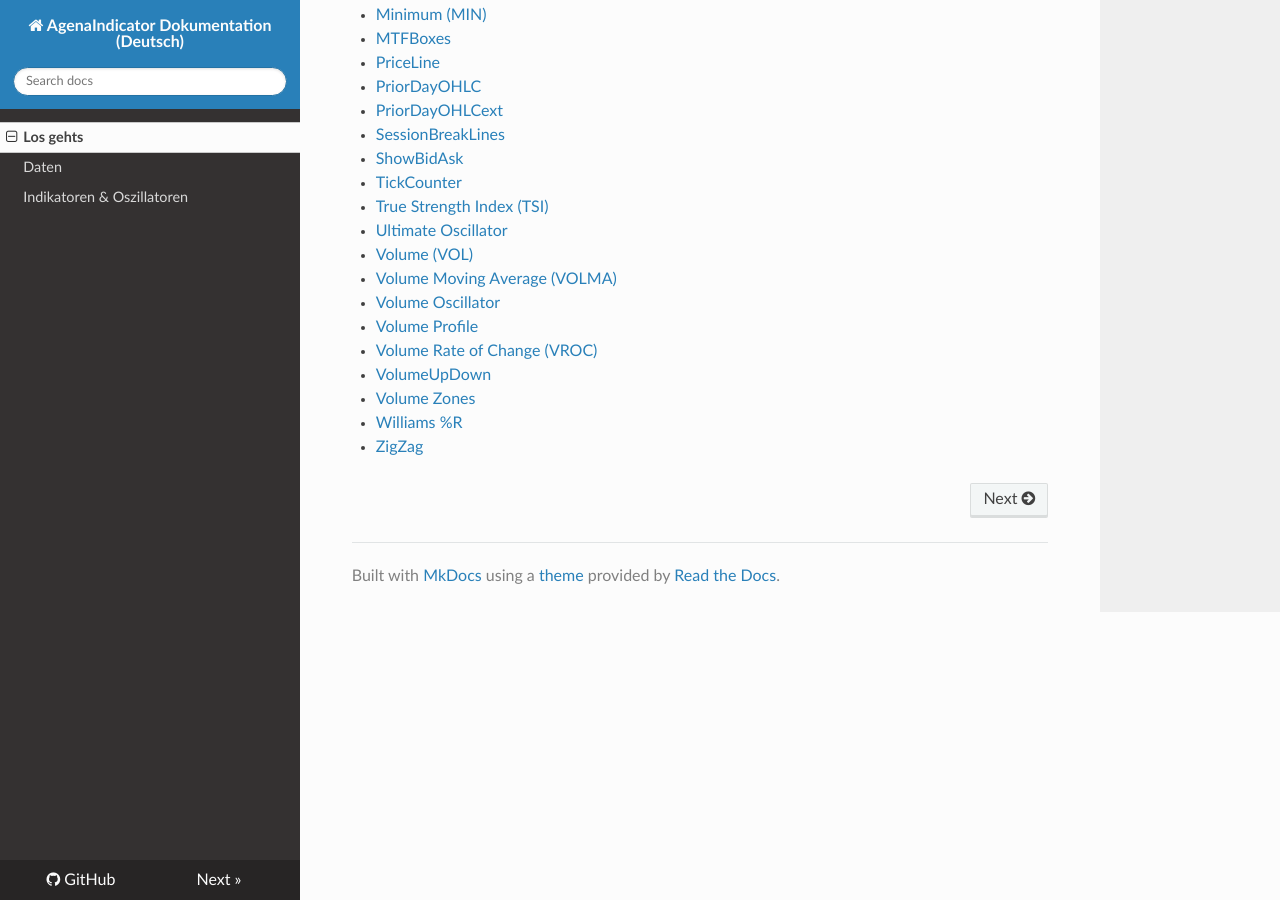
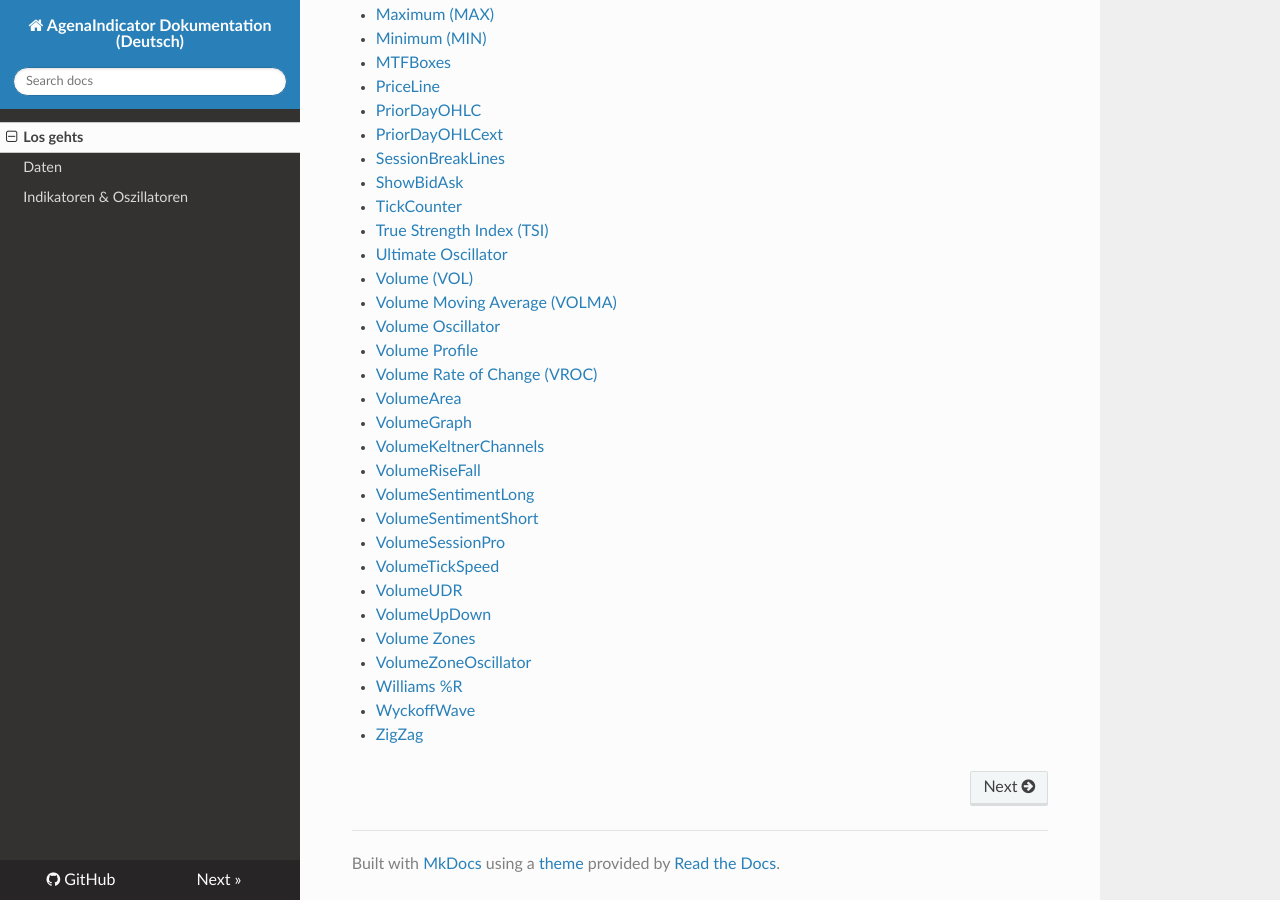
Before and after one commit to AgenaTrader/AgenaIndicator-documentation-de, an MkDocs documentation site: the page built from sources/index.md, in a window 1280 px wide and 900 px high, scrolled down 3486 px. Built offline with MkDocs 1.6.1, drawn with Linux system fonts in a browser that asks for light colours; nearby versions of some CDN libraries; old or Windows-style settings are respelled for this version of MkDocs; some of the changed text lies outside the part shown.

Commit message:
Update index.md

```diff
--- a/sources/index.md
+++ b/sources/index.md
@@ -147,7 +148,18 @@ Möchten Sie mehr über die AgenaTrader Indikatoren zu lernen? Wir haben die Res
 -   [Volume Oscillator](./indikatoren_und_oszillatoren.md#volume-oscillator)
 -   [Volume Profile](./indikatoren_und_oszillatoren.md#volume-profile)
 -   [Volume Rate of Change (VROC)](./indikatoren_und_oszillatoren.md#volume-rate-of-change-vroc)
+-   [VolumeArea](./indicators_oscillators.md#volumearea)
+-   [VolumeGraph](./indicators_oscillators.md#volumegraph)
+-   [VolumeKeltnerChannels](./indicators_oscillators.md#volumekeltnerchannels)
+-   [VolumeRiseFall](./indicators_oscillators.md#volumerisefall)
+-   [VolumeSentimentLong](./indicators_oscillators.md#volumesentimentlong)
+-   [VolumeSentimentShort](./indicators_oscillators.md#volumesentimentshort)
+-   [VolumeSessionPro](./indicators_oscillators.md#volumesessionpro)
+-   [VolumeTickSpeed](./indicators_oscillators.md#volumetickspeed)
+-   [VolumeUDR](./indicators_oscillators.md#volumeudr)
 -   [VolumeUpDown](./indikatoren_und_oszillatoren.md#volumeupdown)
 -   [Volume Zones](./indikatoren_und_oszillatoren.md#volume-zones)
+-   [VolumeZoneOscillator](./indicators_oscillators.md#volumezoneoscillator)
 -   [Williams %R](./indikatoren_und_oszillatoren.md#williams-r)
+-   [WyckoffWave](./indicators_oscillators.md#wyckoffwave)
 -   [ZigZag](./indikatoren_und_oszillatoren.md#zigzag)
```
Also changed, not shown: other parts of sources/index.md (+1 -0 lines).
